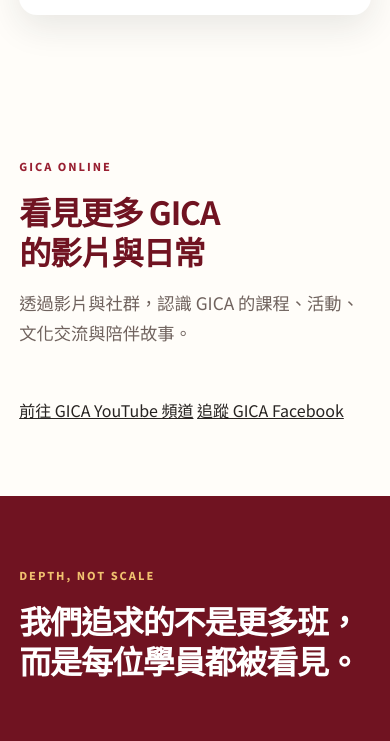
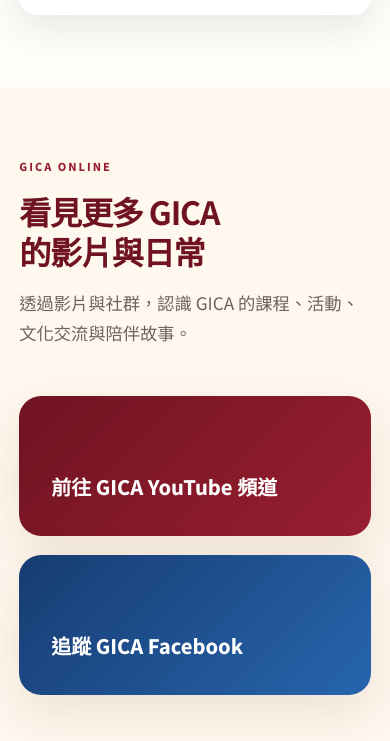
Before and after one commit to G-SEKOLAH-BAHASA/GICA, a website: page public/index.html in a window 390 px wide. Shown: the part 10730-11471 px from the top of the page. Drawn offline with nearby package versions, Linux system fonts and the light colour scheme.

Commit message:
Style social media links

```diff
--- a/public/styles.css
+++ b/public/styles.css
@@ -192,3 +192,5 @@
 
 .language-toggle{border:1px solid var(--line);background:#fff;color:var(--ink);border-radius:999px;padding:.55rem .8rem;font:700 .8rem/1 "Source Sans 3",sans-serif;cursor:pointer;white-space:nowrap}.language-toggle:hover,.language-toggle:focus-visible{border-color:var(--red);color:var(--red)}.language-toggle[data-language="id"] .lang-id,.language-toggle:not([data-language="id"]) .lang-zh{color:var(--red)}
 @media(max-width:980px){.language-toggle{margin-left:auto}.site-header{gap:.75rem}}
+
+.social{background:var(--ivory)}.social-grid{display:grid;grid-template-columns:repeat(2,minmax(0,1fr));gap:1.2rem}.social-card{min-height:180px;padding:2rem;display:flex;align-items:flex-end;border-radius:var(--radius);text-decoration:none;color:white;font-size:1.25rem;font-weight:800;box-shadow:var(--shadow);transition:.2s ease}.social-card:hover{transform:translateY(-5px)}.social-card.youtube{background:linear-gradient(135deg,var(--red-dark),var(--red))}.social-card.facebook{background:linear-gradient(135deg,#173c72,#2765ad)}@media(max-width:620px){.social-grid{grid-template-columns:1fr}.social-card{min-height:140px}}
```
